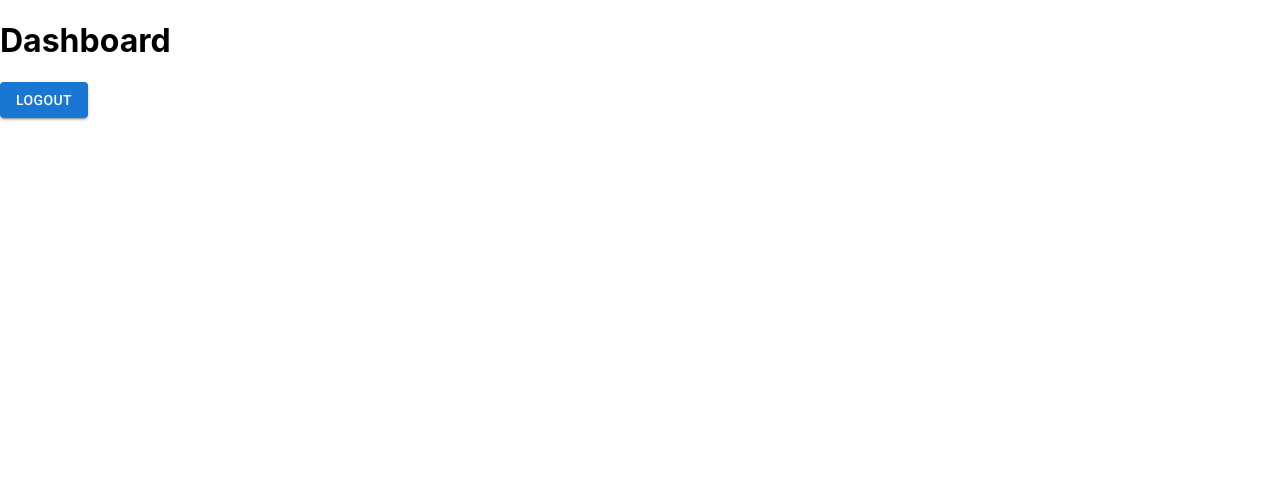
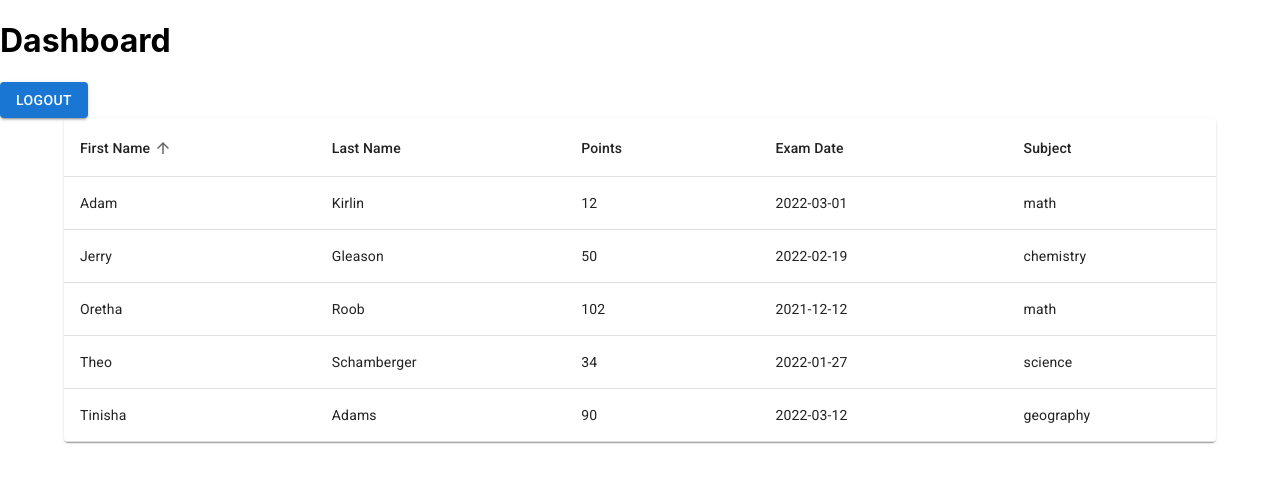
Before and after one commit to Avivos5/react-login-table, a React (Create React App) app: page / in a window 1280 px wide. Shown: the top 482 px of the page. Built offline with nearby package versions, Linux system fonts and the light colour scheme; data requests are answered from the project's data file; sample sign-in values are in the browser's storage.

Commit message:
added sortable table

```diff
--- a/data/db.json
+++ b/data/db.json
@@ -4,32 +4,32 @@
      "id": 0,
      "first_name": "Jerry",
      "last_name": "Gleason",
-     "points": "50",
-     "last_exam_date": "2022-02-19",
+     "points": 50,
+     "exam_date": "2022-02-19",
      "subject": "chemistry"
    },
    {
     "id": 1,
     "first_name": "Theo",
     "last_name": "Schamberger",
-    "points": "34",
-    "last_exam_date": "2022-01-27",
+    "points": 34,
+    "exam_date": "2022-01-27",
     "subject": "science"
   },
   {
     "id": 2,
     "first_name": "Oretha",
     "last_name": "Roob",
-    "points": "102",
-    "last_exam_date": "2021-12-12",
+    "points": 102,
+    "exam_date": "2021-12-12",
     "subject": "math"
   },
   {
     "id": 3,
     "first_name": "Tinisha",
     "last_name": "Adams",
-    "points": "90",
-    "last_exam_date": "2022-03-12",
+    "points": 90,
+    "exam_date": "2022-03-12",
     "subject": "geography"
   },
   {
@@ -37,7 +37,7 @@
     "first_name": "Adam",
     "last_name": "Kirlin",
     "points": "12",
-    "last_exam_date": "2022-03-01",
+    "exam_date": "2022-03-01",
     "subject": "math"
   }
  ]
--- a/src/components/Dashboard.tsx
+++ b/src/components/Dashboard.tsx
@@ -1,24 +1,99 @@
-import Button from '@mui/material/Button';
-import { useEffect } from 'react';
+import { useEffect, useState } from 'react';
 import { useNavigate } from 'react-router-dom';
 import { useAuth } from '../contexts/AuthContext';
 import { AppService } from '../services/AppService';
+import Button from '@mui/material/Button';
+import EnhancedTableHead from './TableHead';
+import Table from '@mui/material/Table';
+import TableBody from '@mui/material/TableBody';
+import TableCell from '@mui/material/TableCell';
+import TableContainer from '@mui/material/TableContainer';
+import TableRow from '@mui/material/TableRow';
+import Paper from '@mui/material/Paper';
+import Box from '@mui/material/Box';
+ export interface Data {
+   id: number;
+   first_name: string;
+   last_name: string;
+   points: number;
+   exam_date: string;
+   subject: string
+ }
+
+ export type Order = "asc" | "desc";
+
+ function descendingComparator<T>(a: T, b: T, orderBy: keyof T) {
+   if (b[orderBy] < a[orderBy]) {
+     return -1;
+   }
+   if (b[orderBy] > a[orderBy]) {
+     return 1;
+   }
+   return 0;
+ }
+
+ function getComparator<Key extends keyof any>(
+   order: Order,
+   orderBy: Key
+ ): (
+   a: { [key in Key]: number | string },
+   b: { [key in Key]: number | string }
+ ) => number {
+   return order === "desc"
+     ? (a, b) => descendingComparator(a, b, orderBy)
+     : (a, b) => -descendingComparator(a, b, orderBy);
+ }
+
 
 function Dashboard() {
+
+   const [order, setOrder] = useState<Order>("asc");
+   const [orderBy, setOrderBy] = useState<keyof Data>("first_name");
+   const [selected, setSelected] = useState<readonly number[]>([]);
+   const [tableContent, setTableContent] = useState<Data[]>([]);
+
+   const isSelected = (name: number) => selected.indexOf(name) !== -1;
 
    const navigate = useNavigate();
    const appService = new AppService();
 
+   const handleRequestSort = (
+      event: React.MouseEvent<unknown>,
+      property: keyof Data
+   ) => {
+      const isAsc = orderBy === property && order === "asc";
+      setOrder(isAsc ? "desc" : "asc");
+      setOrderBy(property);
+   };
+
+   const handleClick = (event: React.MouseEvent<unknown>, name: number) => {
+      const selectedIndex = selected.indexOf(name);
+      let newSelected: readonly number[] = [];
+
+      if (selectedIndex === -1) {
+         newSelected = newSelected.concat(selected, name);
+      } else if (selectedIndex === 0) {
+         newSelected = newSelected.concat(selected.slice(1));
+      } else if (selectedIndex === selected.length - 1) {
+         newSelected = newSelected.concat(selected.slice(0, -1));
+      } else if (selectedIndex > 0) {
+         newSelected = newSelected.concat(
+         selected.slice(0, selectedIndex),
+         selected.slice(selectedIndex + 1)
+         );
+      }
+      setSelected(newSelected);
+   };
+
    const getAllStudMarks = async () => {
       const response = await appService.getStudMarks();
       console.log(response);
+      setTableContent(response);
    }
-
 
    useEffect(() => {
       getAllStudMarks();
-   })
-
+   }, [])
 
    const appContext = useAuth();
    if (!appContext) return null;
@@ -33,7 +108,54 @@ function Dashboard() {
      <>
       <h1>Dashboard</h1>
       <Button variant="contained" onClick={handleLogout}>Logout</Button>
-     </>
+
+      <Box sx={{ width: "90%", margin: "auto" }}>
+         <Paper sx={{ width: "100%", mb: 2 }}>
+         <TableContainer>
+            <Table sx={{ minWidth: 750 }} aria-labelledby="tableTitle">
+               <EnhancedTableHead
+               order={order}
+               orderBy={orderBy}
+               onRequestSort={handleRequestSort}
+               />
+               <TableBody>
+               {tableContent
+                  .slice()
+                  .sort(getComparator(order, orderBy))
+                  .map((student, index) => {
+                     const isItemSelected = isSelected(student.id);
+                     const labelId = `enhanced-table-checkbox-${index}`;
+
+                     return (
+                     <TableRow
+                        hover
+                        onClick={(event) => handleClick(event, student.id)}
+                        aria-checked={isItemSelected}
+                        tabIndex={-1}
+                        key={student.id}
+                        selected={isItemSelected}
+                     >
+                        <TableCell
+                           component="th"
+                           id={labelId}
+                           scope="row"
+                        >
+                           {student.first_name}
+                        </TableCell>
+                        <TableCell>{student.last_name}</TableCell>
+                        <TableCell>{student.points}</TableCell>
+                        <TableCell>{student.exam_date}</TableCell>
+                        <TableCell>{student.subject}</TableCell>
+                     </TableRow>
+                     );
+                  })}
+               </TableBody>
+            </Table>
+         </TableContainer>
+         </Paper>
+      </Box>
+
+   </>
    );
 }
 
--- /dev/null
+++ b/src/components/TableHead.tsx
@@ -0,0 +1,81 @@
+import TableCell from '@mui/material/TableCell';
+import TableHead from '@mui/material/TableHead';
+import TableRow from '@mui/material/TableRow';
+import TableSortLabel from '@mui/material/TableSortLabel';
+import Box from '@mui/material/Box';
+import { Data, Order } from "./Dashboard";
+import { visuallyHidden } from "@mui/utils";
+
+interface EnhancedTableProps {
+  onRequestSort: (
+    event: React.MouseEvent<unknown>,
+    property: keyof Data
+  ) => void;
+  order: Order;
+  orderBy: string;
+}
+
+export interface HeadCell {
+  id: keyof Data;
+  label: string;
+}
+
+const headCells: readonly HeadCell[] = [
+  {
+    id: "first_name",
+    label: "First Name"
+  },
+  {
+    id: "last_name",
+    label: "Last Name"
+  },
+  {
+    id: "points",
+    label: "Points"
+  },
+  {
+    id: "exam_date",
+    label: "Exam Date"
+  },
+  {
+    id: "subject",
+    label: "Subject"
+  }
+];
+
+function EnhancedTableHead(props: EnhancedTableProps) {
+  const { order, orderBy, onRequestSort } = props;
+  const createSortHandler = (property: keyof Data) => (
+    event: React.MouseEvent<unknown>
+  ) => {
+    onRequestSort(event, property);
+  };
+
+  return (
+    <TableHead>
+      <TableRow>
+        {headCells.map((headCell) => (
+          <TableCell
+            key={headCell.id}
+            sortDirection={orderBy === headCell.id ? order : false}
+          >
+            <TableSortLabel
+              active={orderBy === headCell.id}
+              direction={orderBy === headCell.id ? order : "asc"}
+              onClick={createSortHandler(headCell.id)}
+            >
+              {headCell.label}
+              {orderBy === headCell.id ? (
+                <Box component="span" sx={visuallyHidden}>
+                  {order === "desc" ? "sorted descending" : "sorted ascending"}
+                </Box>
+              ) : null}
+            </TableSortLabel>
+          </TableCell>
+        ))}
+      </TableRow>
+    </TableHead>
+  );
+}
+
+export default EnhancedTableHead;
```
